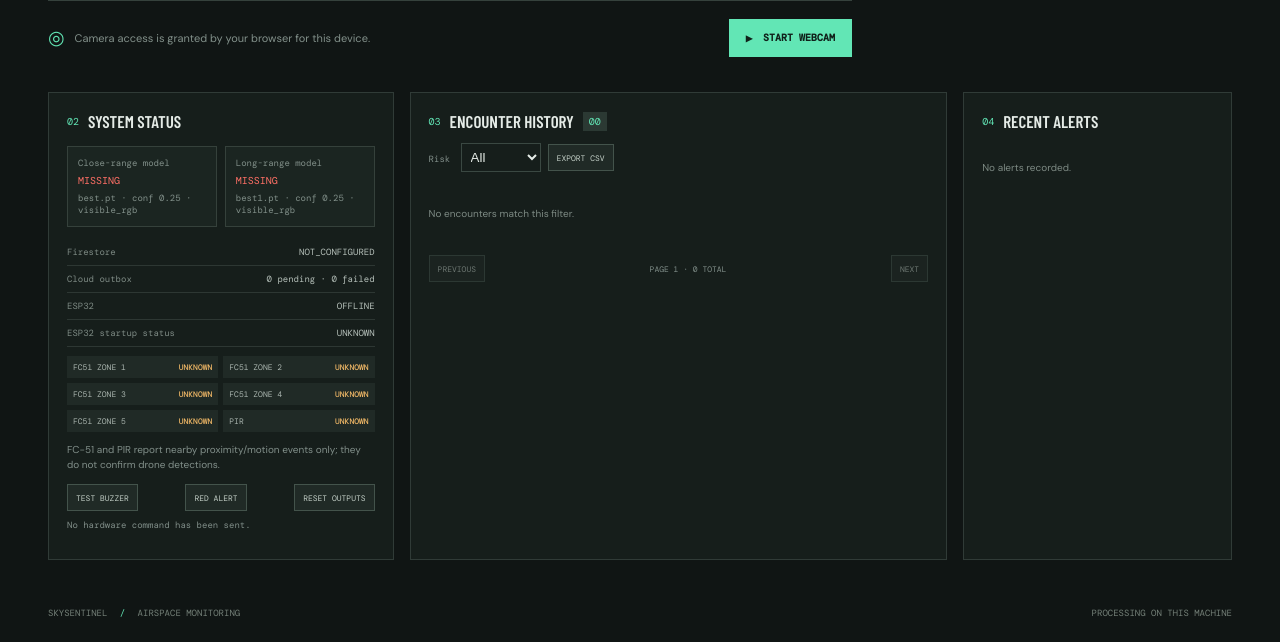
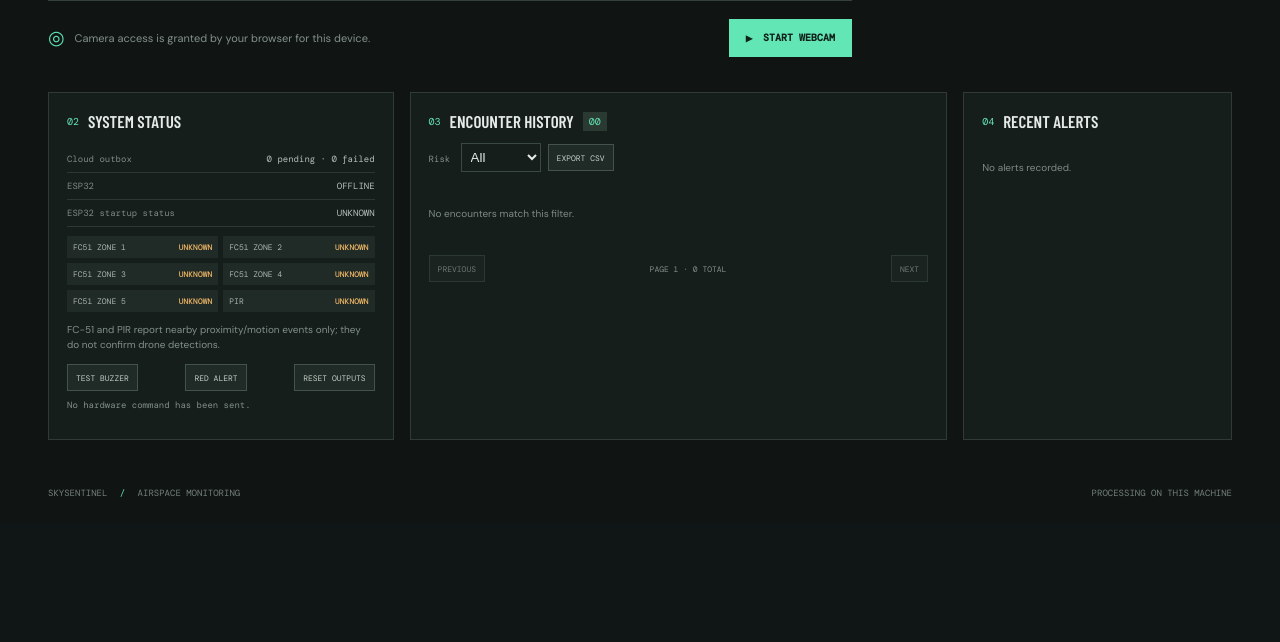
Before and after one commit to DHARINEESHRK/SkySentinal, a Flask app: page / in a window 1280 px wide. Shown: the part 715-1357 px from the top of the page. After the commit the page ends 1212 px from the top, so only its background shows below. Run offline with Flask 3, Linux system fonts and the light colour scheme; data that the repository does not hold is empty.

Commit message:
fix: stop repeated error popups and simplify status panel
Remove obsolete multi-class model weights and update the model documentation.

Co-authored-by: Copilot <223556219+Copilot@users.noreply.github.com>

```diff
--- a/static/css/style.css
+++ b/static/css/style.css
@@ -51,9 +51,6 @@ h1 { margin: 0; font: 600 41px/.95 var(--display); text-transform: uppercase; }
 @media (max-width: 480px) { .heading-row { min-height: 92px; }.eyebrow { font-size: 8px; }.session-state { font-size: 9px; }.mode-button { font-size: 11px; }.mode-switch { gap: 15px; }.feed-meta { font-size: 8px; }.source-controls { align-items: stretch; flex-direction: column; padding: 12px 0; }.source-note { max-width: none; }.primary-button { justify-content: center; width: 100%; }.side-panel { grid-template-columns: 1fr; }.decision-section { grid-row: auto; border-right: 0; }.detection-section { border-bottom: 1px solid #303b37; }.footer span:last-child { text-align: right; }.system-row { min-height: 25px; } }
 .operations-grid { display: grid; grid-template-columns: minmax(250px,.9fr) minmax(380px,1.4fr) minmax(220px,.7fr); gap: 16px; margin: 18px 0 24px; }
 .operations-panel { min-width: 0; padding: 18px; background: rgba(24,32,30,.86); border: 1px solid #303b37; }
-.model-status-grid { display: grid; grid-template-columns: 1fr 1fr; gap: 8px; margin: 0 0 12px; }
-.status-card { display: flex; flex-direction: column; gap: 5px; padding: 10px; border: 1px solid #35413b; background: #1b2521; }
-.status-card span,.status-card small { color: var(--muted); font: 9px var(--mono); }.status-card strong { color: var(--mint); font: 10px var(--mono); }.status-card small { overflow-wrap: anywhere; }
 .sensor-grid { display: grid; grid-template-columns: repeat(2,minmax(0,1fr)); gap: 5px; margin-top: 9px; }
 .sensor-state { display: flex; justify-content: space-between; gap: 8px; padding: 6px; background: #202a26; color: #aab5af; font: 8px var(--mono); }.sensor-state strong { color: var(--amber); font-weight: 500; }.sensor-state strong.active { color: var(--red); }
 .sensor-disclaimer { color: var(--muted); font-size: 10px; line-height: 1.5; }
--- a/static/js/app.js
+++ b/static/js/app.js
@@ -15,6 +15,7 @@ let activeMode = "webcam";
 let busy = false;
 let toastTimer = null;
 let encounterOffset = 0;
+let encounterRequestId = 0;
 const encounterLimit = 10;
 
 function showToast(message) {
@@ -77,25 +78,9 @@ async function fetchJson(url, options = {}) {
   return data;
 }
 
-function renderModelStatus(model, stateId, metaId) {
-  const state = document.querySelector(`#${stateId}`);
-  const meta = document.querySelector(`#${metaId}`);
-  if (!model) {
-    state.textContent = "NOT CONFIGURED";
-    meta.textContent = "No model configuration";
-    return;
-  }
-  state.textContent = !model.enabled ? "DISABLED" : model.available ? "WEIGHTS PRESENT" : "MISSING";
-  meta.textContent = `${model.path} · conf ${model.confidence_threshold} · ${model.supported_image_types.join("/")}`;
-  state.classList.toggle("risk-high", model.enabled && !model.available);
-}
-
 async function refreshSystemStatus() {
   try {
     const data = await fetchJson("/api/dashboard/status");
-    renderModelStatus(data.models.find((model) => model.role === "close_range"), "closeModelState", "closeModelMeta");
-    renderModelStatus(data.models.find((model) => model.role === "long_range"), "longModelState", "longModelMeta");
-    document.querySelector("#firebaseState").textContent = data.firebase.status.toUpperCase();
     document.querySelector("#cloudQueueState").textContent =
       `${data.cloud_sync.pending} pending · ${data.cloud_sync.failed} failed`;
     document.querySelector("#esp32State").textContent =
@@ -127,8 +112,12 @@ async function refreshSystemStatus() {
       .join("");
     document.querySelector("#simulateSensor").classList.toggle("hidden", !data.sensor_simulation);
     renderAlerts(data.recent_alerts || []);
-  } catch (error) {
-    showToast(`System status unavailable: ${error.message}`);
+  } catch {
+    document.querySelector("#cloudQueueState").textContent = "UNAVAILABLE · RETRYING";
+    document.querySelector("#esp32State").textContent = "STATUS UNAVAILABLE";
+    document.querySelector("#esp32SelfTestState").textContent = "STATUS UNAVAILABLE";
+    document.querySelector("#sensorStates").innerHTML =
+      '<p class="sensor-disclaimer">System status unavailable. Retrying automatically.</p>';
   }
 }
 
@@ -139,11 +128,13 @@ function renderAlerts(items) {
 }
 
 async function loadEncounters() {
+  const requestId = ++encounterRequestId;
   try {
     const level = document.querySelector("#riskFilter").value;
     const query = new URLSearchParams({ limit: String(encounterLimit), offset: String(encounterOffset), include_resolved: "true" });
     if (level) query.set("risk_level", level);
     const data = await fetchJson(`/api/encounters?${query}`);
+    if (requestId !== encounterRequestId) return;
     document.querySelector("#encounterCount").textContent = String(data.total).padStart(2, "0");
     document.querySelector("#pageLabel").textContent = `PAGE ${Math.floor(encounterOffset / encounterLimit) + 1} · ${data.total} TOTAL`;
     document.querySelector("#previousPage").disabled = encounterOffset <= 0;
@@ -156,8 +147,11 @@ async function loadEncounters() {
           <div class="encounter-actions"><button class="small-button" data-action="details">DETAILS</button><button class="small-button" data-action="acknowledge" ${item.acknowledged ? "disabled" : ""}>ACK</button><button class="small-button" data-action="resolve" ${item.resolved ? "disabled" : ""}>RESOLVE</button></div>
         </article>`).join("")
       : '<p class="no-detections">No encounters match this filter.</p>';
-  } catch (error) {
-    showToast(`Encounter history unavailable: ${error.message}`);
+  } catch {
+    if (requestId === encounterRequestId) {
+      document.querySelector("#encounterList").innerHTML =
+        '<p class="no-detections">Encounter history unavailable. Retrying automatically.</p>';
+    }
   }
 }
 
--- a/templates/index.html
+++ b/templates/index.html
@@ -70,11 +70,6 @@
         <section class="operations-grid" aria-label="System status and encounter history">
           <section class="operations-panel">
             <div class="section-heading"><span class="section-index">02</span><h2>System status</h2></div>
-            <div class="model-status-grid">
-              <div class="status-card"><span>Close-range model</span><strong id="closeModelState">CHECKING</strong><small id="closeModelMeta">best.pt</small></div>
-              <div class="status-card"><span>Long-range model</span><strong id="longModelState">CHECKING</strong><small id="longModelMeta">best1.pt</small></div>
-            </div>
-            <div class="system-row"><span>Firestore</span><strong id="firebaseState">CHECKING</strong></div>
             <div class="system-row"><span>Cloud outbox</span><strong id="cloudQueueState">--</strong></div>
             <div class="system-row"><span>ESP32</span><strong id="esp32State">OFFLINE</strong></div>
             <div class="system-row"><span>ESP32 startup status</span><strong id="esp32SelfTestState">UNKNOWN</strong></div>
```
Also changed, not shown: README.md, 2 other files.
